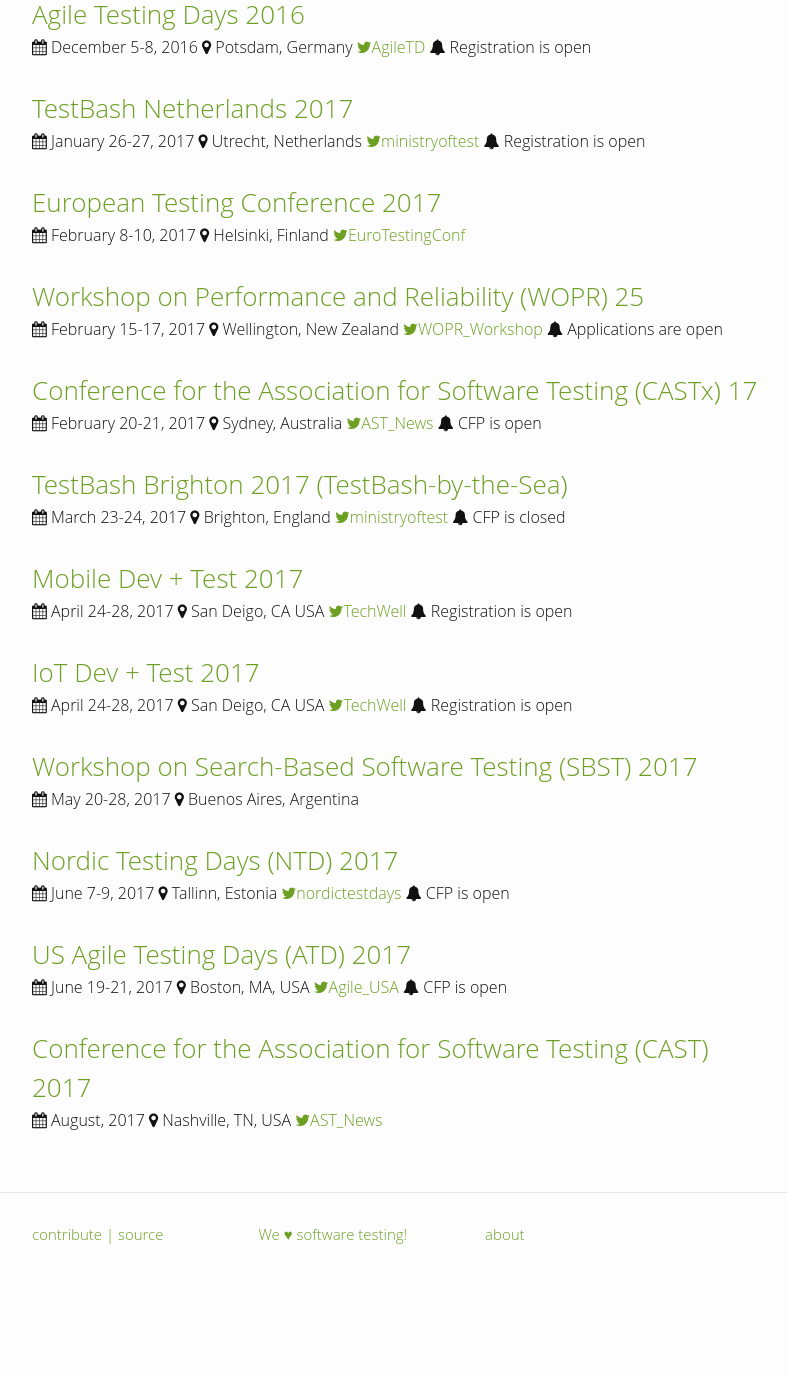
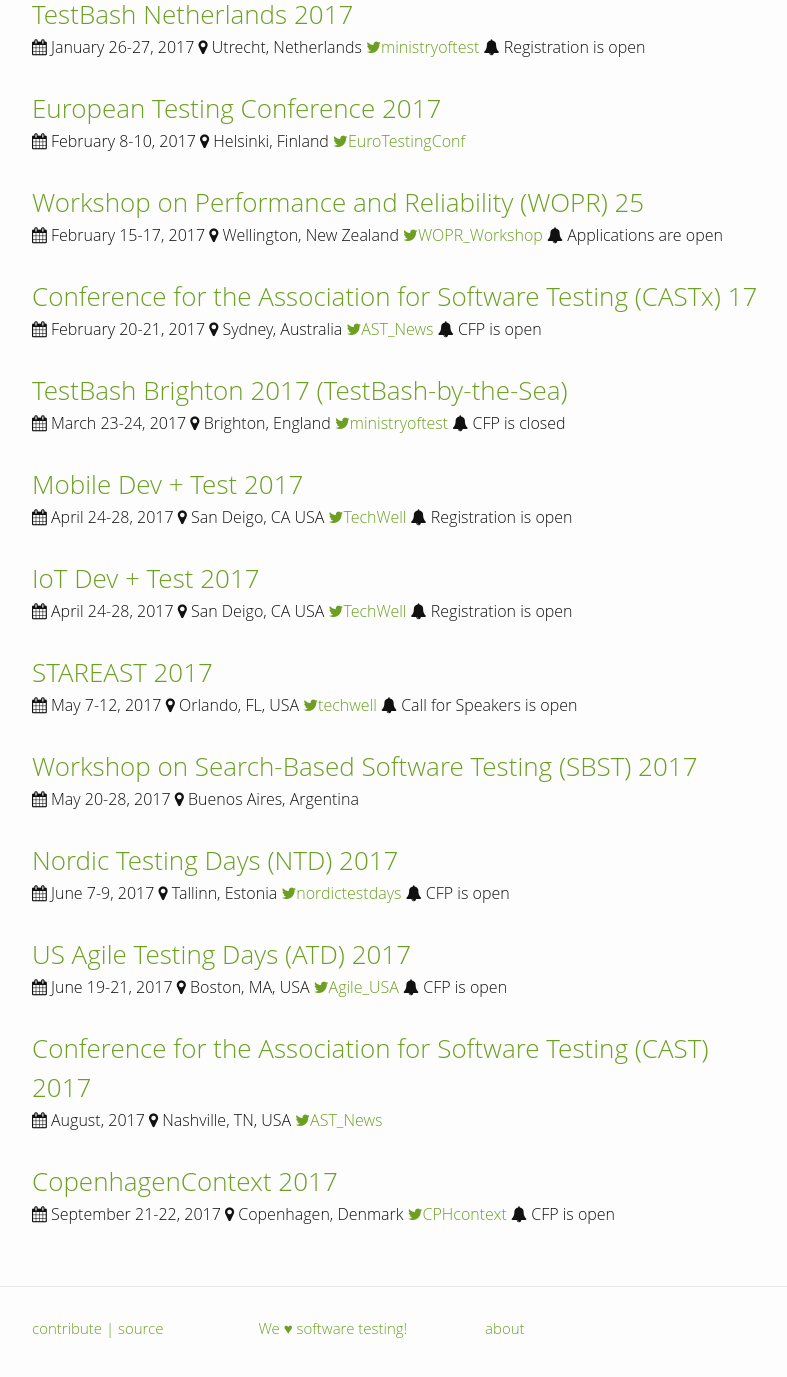
Before and after one commit to TestingConferences/testingconferences.github.io, a Jekyll site: the page built from index.html, in a window 1280 px wide and 1400 px high, scrolled down 1798 px. Shown: the top 1377 px of the window, without its empty margins (238-1025 px from the left). Built offline with Jekyll 4.4.1, drawn with Linux system fonts in a browser that asks for light colours; before the commit the page ends 3104 px from its top, so only the background shows below that; some of the changed text lies outside the part shown.

Commit message:
StarEast 2017, CopenhagenContext

```diff
--- a/_data/current.yml
+++ b/_data/current.yml
@@ -1,9 +1,3 @@
-- name: Software Testing Conference NORTH 2016
-  location: London, England
-  dates: "September 27-28, 2016"
-  url: http://north.softwaretestingconference.com/
-  twitter: testmagazine
-
 - name: STARWEST 2016
   location: Anaheim, California, USA
   dates: "October 2-7, 2016"
@@ -155,6 +149,13 @@
   twitter: TechWell
   status: Registration is open
 
+- name: STAREAST 2017
+  location: Orlando, FL, USA
+  dates: "May 7-12, 2017"
+  url: http://stareast.techwell.com/
+  twitter: techwell
+  status: Call for Speakers is open
+
 - name: Workshop on Search-Based Software Testing (SBST) 2017
   location: Buenos Aires, Argentina
   dates: "May 20-28, 2017"
@@ -179,3 +180,10 @@
   dates: "August, 2017"
   url: http://www.associationforsoftwaretesting.org/
   twitter: AST_News
+
+- name: CopenhagenContext 2017
+  location: Copenhagen, Denmark
+  dates: "September 21-22, 2017"
+  url: http://copenhagencontext.com/
+  twitter: CPHcontext
+  status: CFP is open
```
